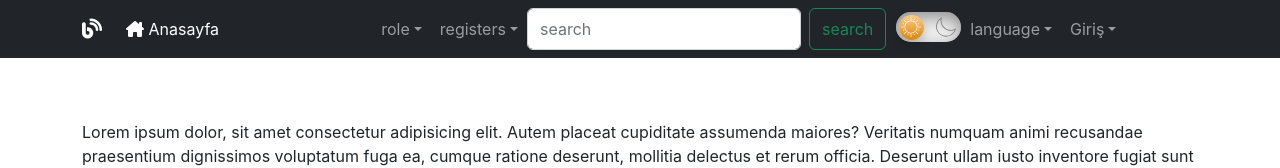
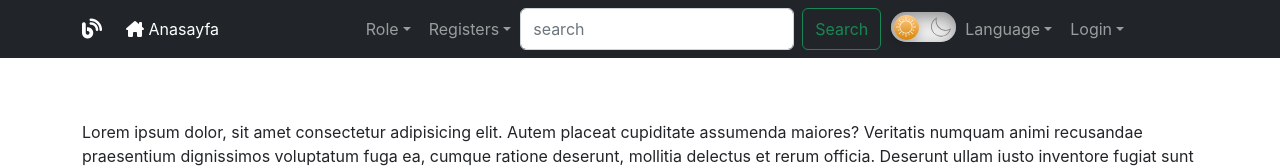
Before and after one commit to burakhkahraman/Full_Stack_Developer5, a React (Create React App) app in the folder blog/: page / in a window 1280 px wide. Shown: the top 168 px of the page. Built offline with nearby package versions, Linux system fonts and the light colour scheme.

Commit message:
ReactJS HeaderComponent

```diff
--- a/blog/src/components/HeaderComponent.jsx
+++ b/blog/src/components/HeaderComponent.jsx
@@ -47,7 +47,7 @@ function HeaderComponent(props) {
                     aria-haspopup="true"
                     aria-expanded="false"
                   >
-                    {t('role')}
+                    {t('Role')}
                   </button>
                   <div className="dropdown-menu" aria-labelledby="dropdownId">
                     <Link className="dropdown-item" to="/role/list">{t('role_list')}</Link>
@@ -63,7 +63,7 @@ function HeaderComponent(props) {
                     aria-haspopup="true"
                     aria-expanded="false"
                   >
-                    {t('registers')}
+                    {t('Registers')}
                   </button>
                   <div className="dropdown-menu" aria-labelledby="dropdownId">
                     <Link className="dropdown-item" to="/register/list">{t('register_list')}</Link>
@@ -83,7 +83,7 @@ function HeaderComponent(props) {
                     type="submit"
                     className="btn btn-outline-success my-2 my-sm-0"
                   >
-                    {t('search')}
+                    {t('Search')}
                   </button>
                 </form>
               </ul>
@@ -102,7 +102,7 @@ function HeaderComponent(props) {
                     aria-haspopup="true"
                     aria-expanded="false"
                   >
-                    {t('language')}
+                    {t('Language')}
                   </button>
                   <div className="dropdown-menu" aria-labelledby="dropdownId">
                     <OtherLanguageReusability />
@@ -117,7 +117,7 @@ function HeaderComponent(props) {
                     aria-haspopup="true"
                     aria-expanded="false"
                   >
-                    {t('login')}
+                    {t('Login')}
                   </button>
                   <div className="dropdown-menu" aria-labelledby="dropdownId">
                     <Link className="dropdown-item" to="/login">{t('login')}</Link>
```
